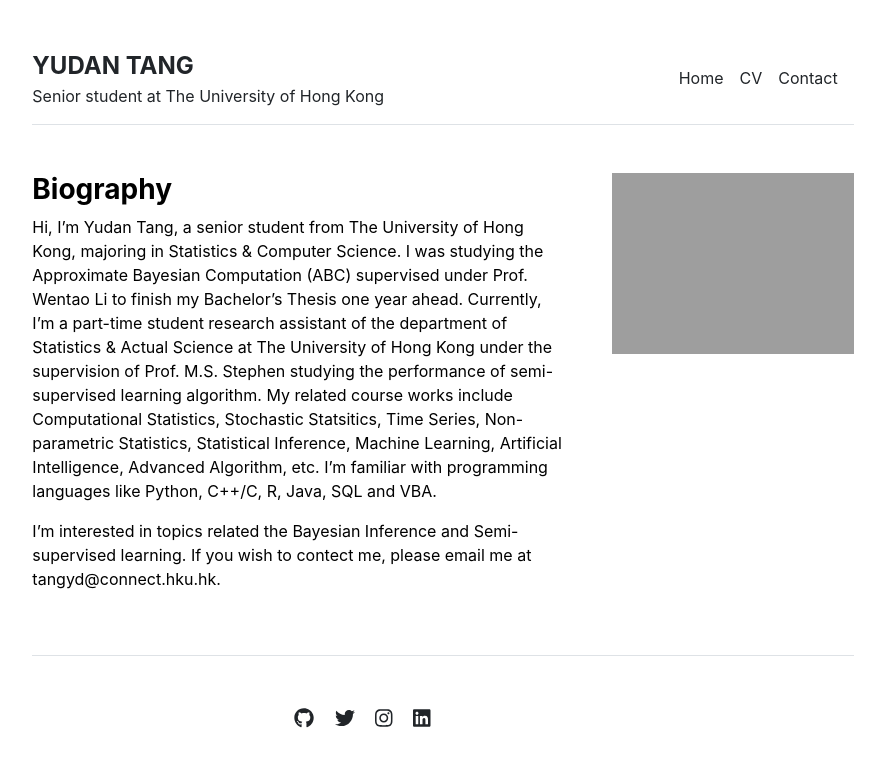
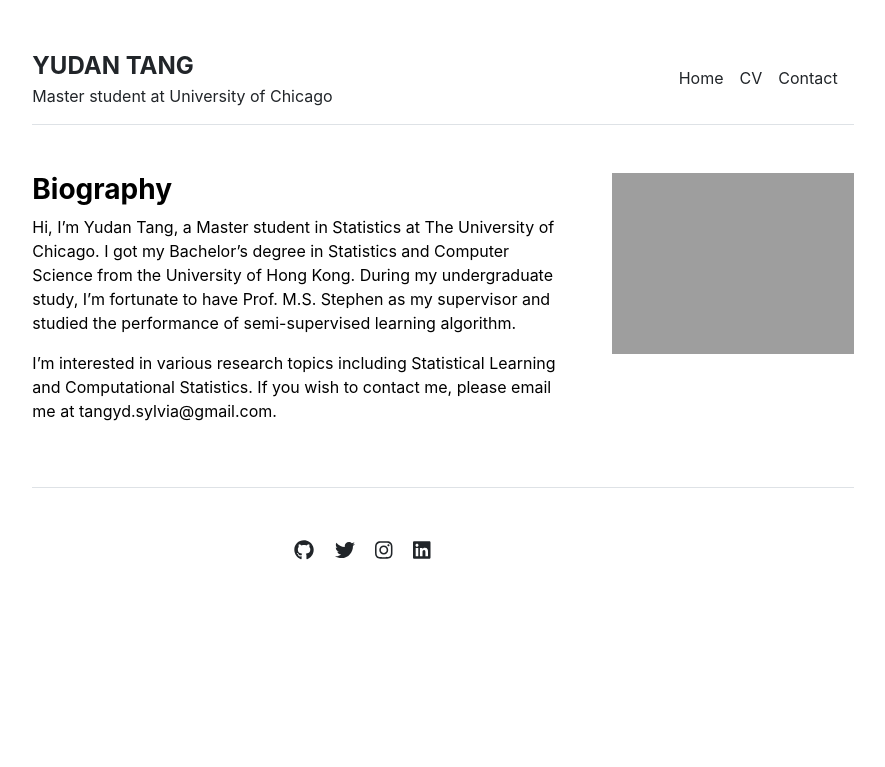
Before and after one commit to tangyd/tangyd.github.io, a Jekyll site: the page built from index.md, in a window 1280 px wide. Shown: the top 767 px of the page, without its empty margins (197-1082 px from the left). Built offline with Jekyll 4.4.1, drawn with Linux system fonts in a browser that asks for light colours.

Commit message:
graduate

```diff
--- a/_config.yml
+++ b/_config.yml
@@ -1,4 +1,4 @@
 url: "" # the base hostname & protocol for your site, e.g. http://example.com
 baseurl: "" # the subpath of your site, e.g. /blog
 title: "YUDAN TANG" # the name of your site, e.g. ACME Corp.
-description: "Senior student at The University of Hong Kong"
+description: "Master student at University of Chicago"
--- a/_data/settings.yml
+++ b/_data/settings.yml
@@ -23,4 +23,4 @@ social:
 - {icon: 'linkedin', link: 'https://www.linkedin.com/in/yudan-tang-348a3819b/'}
 
 contacts:
-- {name: 'Yudan Tang', department: 'Department of Statistics & Actual Science', institution: 'The University of Hong Kong', phone: '(+852) 6876-8657', email: 'tangyd@hku.hk', image: 'assets/img/contact.jpg'}
+- {name: 'Yudan Tang', department: 'Department of Statistics', institution: 'University of Chicago', phone: '(+86) 13967111566', email: 'tangyd@hku.hk', image: 'assets/img/contact.jpeg'}
--- a/_layouts/home.html
+++ b/_layouts/home.html
@@ -8,7 +8,7 @@ layout: default
     {{ content }}
   </div>
   <div class="col-md-4">
-    <img src="{{ site.github.url }}/assets/img/home.jpg" alt="Home" width="100%">
+    <img src="{{ site.github.url }}/assets/img/home.jpeg" alt="Home" width="100%">
   </div>
 </div>
 
--- a/index.md
+++ b/index.md
@@ -3,6 +3,6 @@ layout: home
 title: "Home"
 ---
 
-Hi, I'm Yudan Tang, a senior student from The University of Hong Kong, majoring in Statistics & Computer Science. I was studying the Approximate Bayesian Computation (ABC) supervised under Prof. Wentao Li to finish my Bachelor's Thesis one year ahead. Currently, I'm a part-time student research assistant of the department of Statistics & Actual Science at The University of Hong Kong under the supervision of Prof. M.S. Stephen studying the performance of semi-supervised learning algorithm. My related course works include Computational Statistics, Stochastic Statsitics, Time Series, Non-parametric Statistics, Statistical Inference, Machine Learning, Artificial Intelligence, Advanced Algorithm, etc. I'm familiar with programming languages like Python, C++/C, R, Java, SQL and VBA.
+Hi, I'm Yudan Tang, a Master student in Statistics at The University of Chicago. I got my Bachelor's degree in Statistics and Computer Science from the University of Hong Kong. During my undergraduate study, I'm fortunate to have Prof. M.S. Stephen as my supervisor and studied the performance of semi-supervised learning algorithm.
 
-I'm interested in topics related the Bayesian Inference and Semi-supervised learning. If you wish to contect me, please email me at tangyd@connect.hku.hk.
+I'm interested in various research topics including Statistical Learning and Computational Statistics. If you wish to contact me, please email me at tangyd.sylvia@gmail.com.
```
Also changed, not shown: 6 other files.
